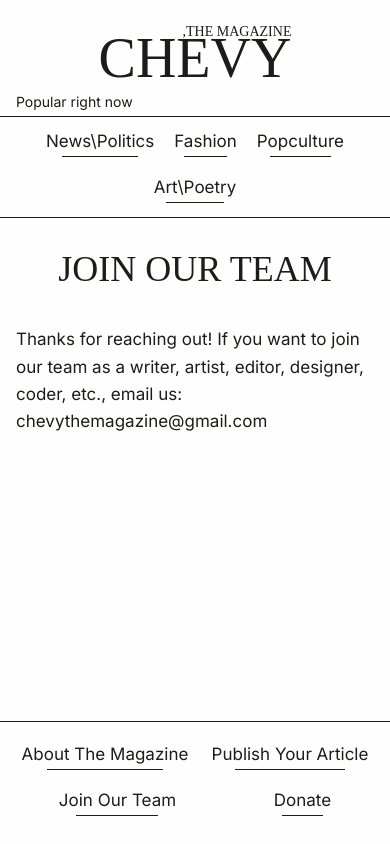
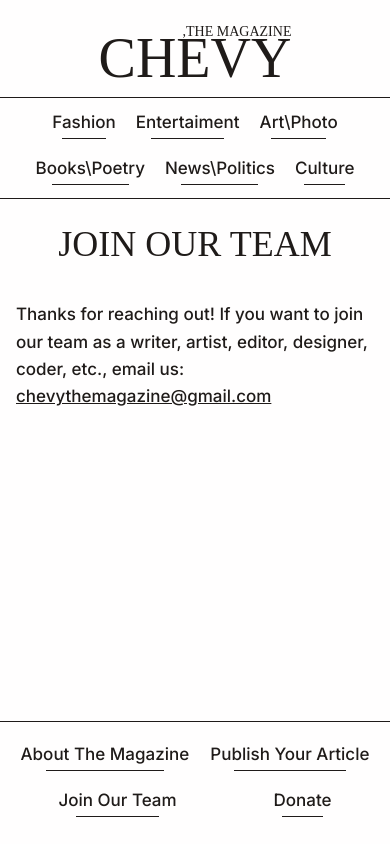
Before and after one commit to chevythemagazine/Chevy-the-magazine, a plain HTML site: page page5.html in a window 390 px wide. Drawn offline with Linux system fonts and the light colour scheme; a web font is replaced by a local one.

Commit message:
Add files via upload

```diff
--- a/page5.html
+++ b/page5.html
@@ -3,165 +3,60 @@
 <head>
   <meta charset="UTF-8">
   <meta name="viewport" content="width=device-width, initial-scale=1.0">
-  <title>Chevy, the magazine — Donate</title>
+  <title>Chevy, the magazine — Join Our Team</title>
   <link rel="icon" type="image/png" href="favicon.png">
-
   <link rel="preconnect" href="https://fonts.googleapis.com">
   <link rel="preconnect" href="https://fonts.gstatic.com" crossorigin>
-  <link href="https://fonts.googleapis.com/css2?family=Danfo&family=Inter:wght@400;600&display=swap" rel="stylesheet">
-
+  <link href="https://fonts.googleapis.com/css2?family=Danfo&family=Inter:wght@500;600&display=swap" rel="stylesheet">
   <style>
     * { box-sizing: border-box; margin: 0; padding: 0; }
-
-    body {
-      font-family: 'Inter', sans-serif;
-      min-height: 100vh;
-      display: flex;
-      flex-direction: column;
-      background-color: #fffefe;
-      color: #1f1b19;
-      overflow-x: hidden;
-    }
-
-    .top-header {
-      padding: 24px 40px 8px 40px;
-      text-align: center;
-    }
-
-    .brand-logo {
-      display: inline-flex;
-      flex-direction: column;
-      align-items: flex-end;
-      text-decoration: none;
-      color: #1f1b19;
-    }
-
-    .brand-sub {
-      font-family: 'Danfo', serif;
-      font-size: 18px;
-      font-weight: 400;
-      line-height: 1;
-      margin-bottom: -6px;
-    }
-
-    .brand-main {
-      font-family: 'Danfo', serif;
-      font-size: 82px;
-      font-weight: 400;
-      line-height: 0.9;
-    }
-
-    .popular-label {
-      font-size: 14px;
-      font-weight: 400;
-      text-align: left;
-      margin-top: 10px;
-    }
-
-    .popular-nav {
-      border-top: 1px solid #1f1b19;
-      border-bottom: 1px solid #1f1b19;
-      padding: 18px 20px;
-      display: flex;
-      justify-content: center;
-      gap: 50px;
-      flex-wrap: wrap;
-    }
-
-    .underlined-link {
-      font-size: 22px;
-      font-weight: 400;
-      color: #1f1b19;
-      text-decoration: none;
-      padding-bottom: 6px;
-      position: relative;
-    }
-
-    .underlined-link::after {
-      content: "";
-      position: absolute;
-      bottom: 0;
-      left: 15%;
-      width: 70%;
-      height: 1px;
-      background-color: #1f1b19;
-      transition: width 0.2s, left 0.2s;
-    }
-
-    .underlined-link:hover::after {
-      left: 0;
-      width: 100%;
-    }
-
-    .main-content {
-      flex-grow: 1;
-      width: 100%;
-      max-width: 900px;
-      margin: 0 auto;
-      padding: 50px 40px;
-    }
-
-    .content-heading {
-      font-family: 'Danfo', serif;
-      font-size: 48px;
-      font-weight: 400;
-      text-align: center;
-      margin-bottom: 36px;
-      text-transform: uppercase;
-    }
-
-    .content-body {
-      font-size: 20px;
-      font-weight: 400;
-      line-height: 1.6;
-      overflow-wrap: break-word;
-    }
-
-    .bottom-footer {
-      border-top: 1px solid #1f1b19;
-      padding: 22px 20px 28px 20px;
-      display: flex;
-      justify-content: space-around;
-      align-items: center;
-      flex-wrap: wrap;
-      gap: 20px;
-      margin-top: auto;
-    }
-
+    body { font-family: 'Inter', sans-serif; font-weight: 500; min-height: 100vh; display: flex; flex-direction: column; background-color: #fffefe; color: #1f1b19; overflow-x: hidden; }
+    .top-header { padding: 24px 40px 18px 40px; text-align: center; border-bottom: 0.5px solid #1f1b19; }
+    .brand-logo { display: inline-flex; flex-direction: column; align-items: flex-end; text-decoration: none; color: #1f1b19; }
+    .brand-sub { font-family: 'Danfo', serif; font-size: 18px; font-weight: 400; line-height: 1; margin-bottom: -6px; }
+    .brand-main { font-family: 'Danfo', serif; font-size: 82px; font-weight: 400; line-height: 0.9; }
+    .popular-nav { border-top: none; border-bottom: 0.5px solid #1f1b19; padding: 18px 20px; display: flex; justify-content: center; gap: 42px; flex-wrap: wrap; }
+    .underlined-link { font-size: 20px; font-weight: 500; color: #1f1b19; text-decoration: none; padding-bottom: 6px; position: relative; }
+    .underlined-link::after { content: ""; position: absolute; bottom: 0; left: 15%; width: 70%; height: 0.5px; background-color: #1f1b19; transition: width 0.2s, left 0.2s; }
+    .underlined-link:hover::after { left: 0; width: 100%; }
+    .main-content { flex-grow: 1; width: 100%; max-width: 900px; margin: 0 auto; padding: 36px 40px 50px 40px; }
+    .content-heading { font-family: 'Danfo', serif; font-size: 48px; font-weight: 400; text-align: center; margin-bottom: 36px; text-transform: uppercase; }
+    .content-body { font-size: 20px; font-weight: 500; line-height: 1.6; overflow-wrap: break-word; }
+    .bottom-footer { border-top: 0.5px solid #1f1b19; padding: 22px 20px 28px 20px; display: flex; justify-content: space-around; align-items: center; flex-wrap: wrap; gap: 20px; margin-top: auto; }
     @media (max-width: 600px) {
-      .top-header { padding: 20px 16px 6px 16px; }
+      .top-header { padding: 20px 16px 14px 16px; }
       .brand-main { font-size: 56px; }
       .brand-sub { font-size: 14px; }
       .popular-nav { gap: 20px; padding: 14px 12px; }
       .underlined-link { font-size: 17px; }
-      .main-content { padding: 30px 16px; }
+      .main-content { padding: 24px 16px; }
       .content-heading { font-size: 36px; }
       .content-body { font-size: 17px; }
     }
   </style>
 </head>
 <body>
-
   <header class="top-header">
     <a href="index.html" class="brand-logo">
       <span class="brand-sub">,THE MAGAZINE</span>
       <span class="brand-main">CHEVY</span>
     </a>
-    <div class="popular-label">Popular right now</div>
   </header>
 
   <nav class="popular-nav">
+    <a href="index.html#fashion" class="underlined-link">Fashion</a>
+    <a href="index.html#entertaiment" class="underlined-link">Entertaiment</a>
+    <a href="index.html#art" class="underlined-link">Art\Photo</a>
+    <a href="index.html#books" class="underlined-link">Books\Poetry</a>
     <a href="index.html#news" class="underlined-link">News\Politics</a>
-    <a href="index.html#fashion" class="underlined-link">Fashion</a>
-    <a href="index.html#popculture" class="underlined-link">Popculture</a>
-    <a href="index.html#art" class="underlined-link">Art\Poetry</a>
+    <a href="index.html#culture" class="underlined-link">Culture</a>
   </nav>
 
   <main class="main-content">
     <h1 class="content-heading">Join Our Team</h1>
 
     <div class="content-body">
-      <p>Thanks for reaching out! If you want to join our team as a writer, artist, editor, designer, coder, etc., email us: chevythemagazine@gmail.com </p>
+      <p>Thanks for reaching out! If you want to join our team as a writer, artist, editor, designer, coder, etc., email us: <a href="mailto:chevythemagazine@gmail.com" style="color: #1f1b19; text-decoration: underline;">chevythemagazine@gmail.com</a></p>
     </div>
   </main>
 
@@ -171,6 +66,5 @@
     <a href="page5.html" class="underlined-link">Join Our Team</a>
     <a href="page4.html" class="underlined-link">Donate</a>
   </footer>
-
 </body>
 </html>
```
Also changed, not shown: index.html (+17 -37 lines).
